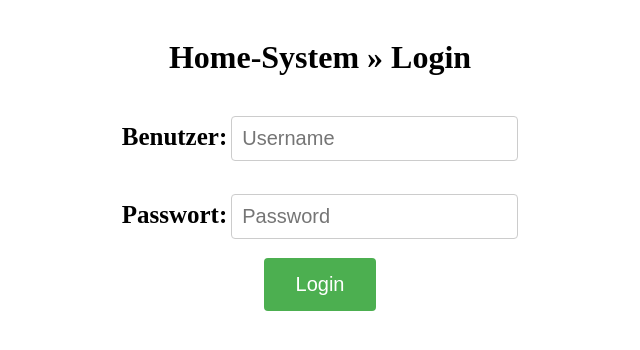
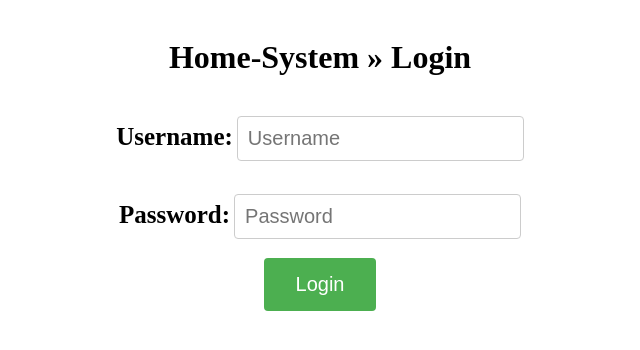
Before and after one commit to EnumType/HomeSystem, a PHP site: page / in a window 1280 px wide. Shown: the top 350 px of the page, without its empty margins (320-960 px from the left). Run offline with PHP 8.4, Linux system fonts and the light colour scheme.

Commit message:
Version 1.0

```diff
--- a/resources/HTML/index.php
+++ b/resources/HTML/index.php
@@ -12,10 +12,10 @@
 <div class="container">
 <h1> Home-System » Login </h1>
 <form id="login"method="post" autocomplete="on" onsubmit="return login();">
-<p>Benutzer:</p>
+<p>Username:</p>
 <input type="text" placeholder="Username" id="user" autocomplete="on" required><br>
 
-<p>Passwort:</p>
+<p>Password:</p>
 <input type="password" placeholder="Password" id="pass" autocomplete="on" required><br>
 
 <input type="submit" value="Login" id="submit">
```
